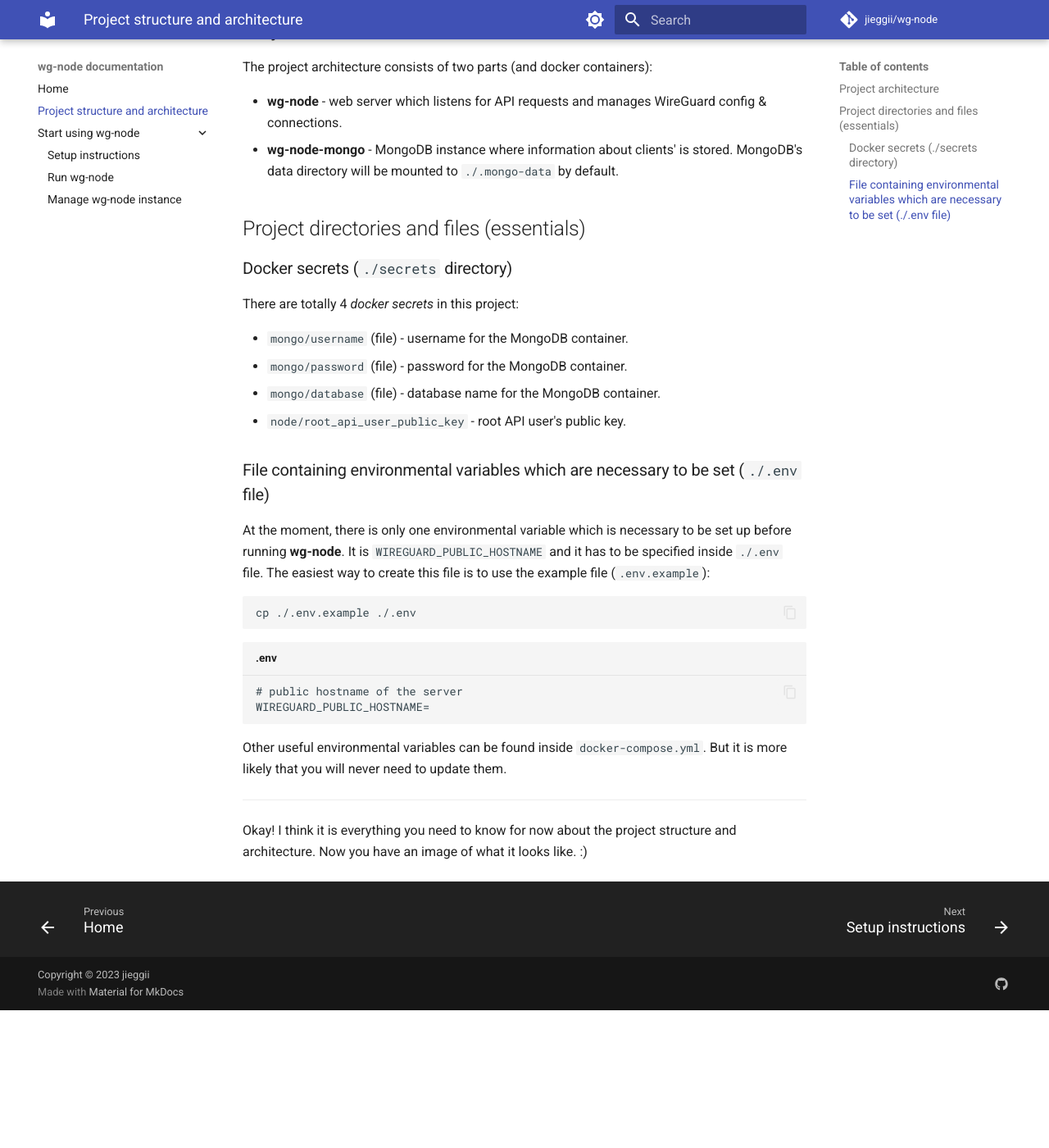
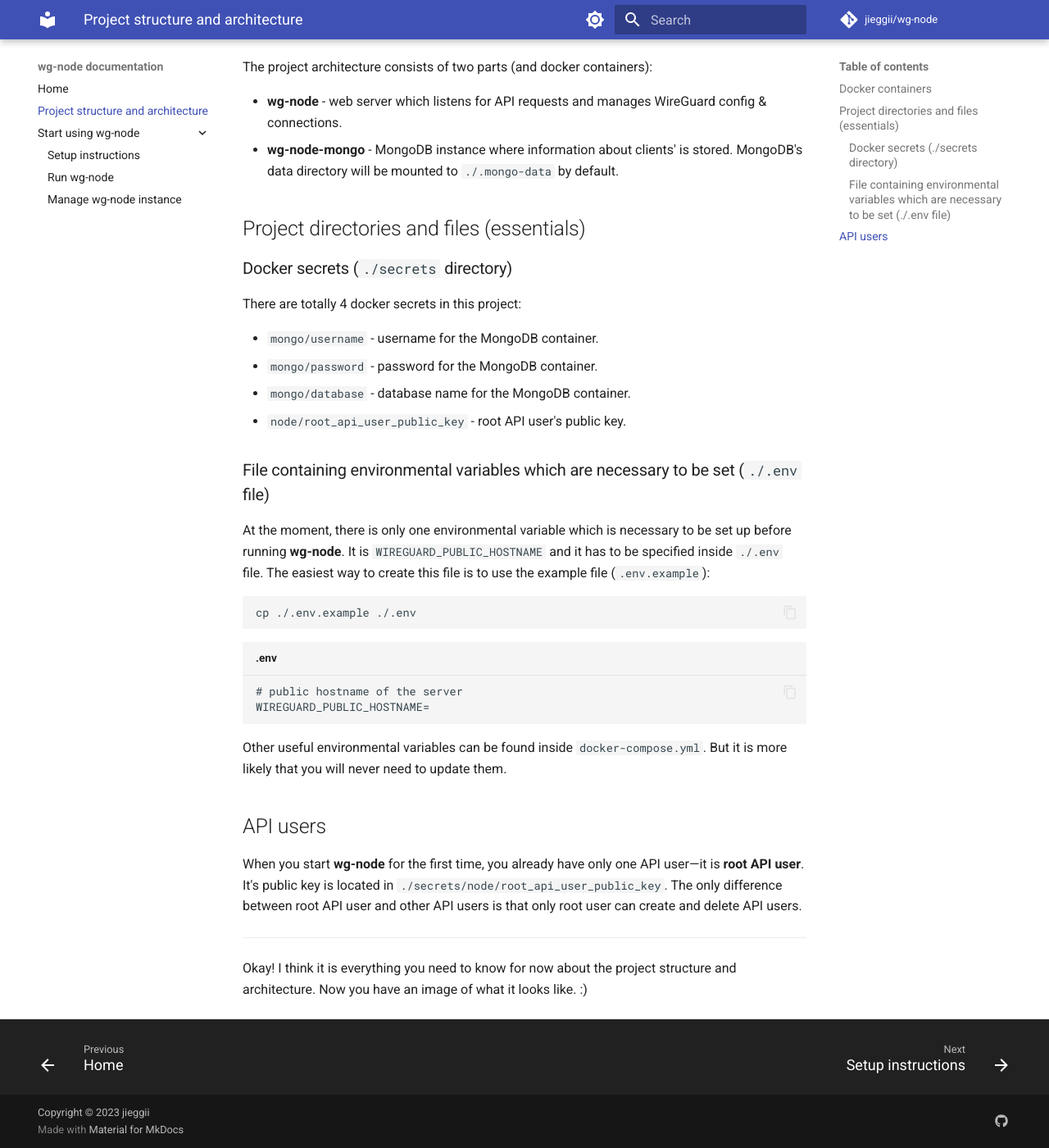
Before and after one commit to jieggii/wg-node, an MkDocs documentation site: the page built from docs/project-structure-and-architecture.md, in a window 1280 px wide and 1400 px high, scrolled down 294 px. Shown: the whole window at 82% size. Built offline with MkDocs 1.6.1 and Material for MkDocs 9.7.7, drawn with Linux system fonts in a browser that asks for light colours; comment, search, counter and statistics services are not loaded; before the commit the page ends 1526 px from its top, so only the background shows below that.

Commit message:
Update docs

```diff
--- a/docs/project-structure-and-architecture.md
+++ b/docs/project-structure-and-architecture.md
@@ -4,7 +4,7 @@
 
 So, let's dive in!
 
-## Project architecture
+## Docker containers
 
 The project architecture consists of two parts (and docker containers):
 
@@ -16,11 +16,11 @@ The project architecture consists of two parts (and docker containers):
 
 ### Docker secrets (`./secrets` directory)
 
-There are totally 4 _docker secrets_ in this project:
+There are totally 4 docker secrets in this project:
 
-- `mongo/username` (file) - username for the MongoDB container.
-- `mongo/password` (file) - password for the MongoDB container.
-- `mongo/database` (file) - database name for the MongoDB container.
+- `mongo/username` - username for the MongoDB container.
+- `mongo/password` - password for the MongoDB container.
+- `mongo/database` - database name for the MongoDB container.
 - `node/root_api_user_public_key` - root API user's public key.
 
 ### File containing environmental variables which are necessary to be set (`./.env` file)
@@ -41,6 +41,13 @@ WIREGUARD_PUBLIC_HOSTNAME=
 Other useful environmental variables can be found inside `docker-compose.yml`.
 But it is more likely that you will never need to update them.
 
+## API users
+
+When you start **wg-node** for the first time, you already have only one API user—it is **root API user**.
+It's public key is located in `./secrets/node/root_api_user_public_key`.
+The only difference between root API user and other API users is that only root user
+can create and delete API users.
+
 ---
 
 Okay! I think it is everything you need to know for now about the project structure and architecture.
```
Also changed, not shown: docs/usage/set-up-wg-node-on-your-server.md (+1 -1 lines).
